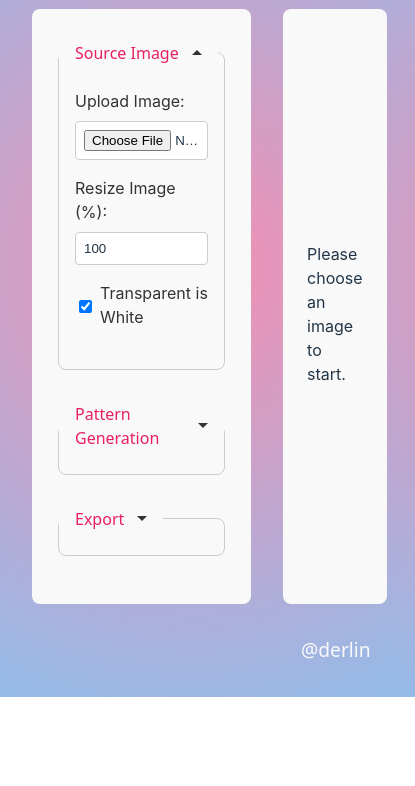
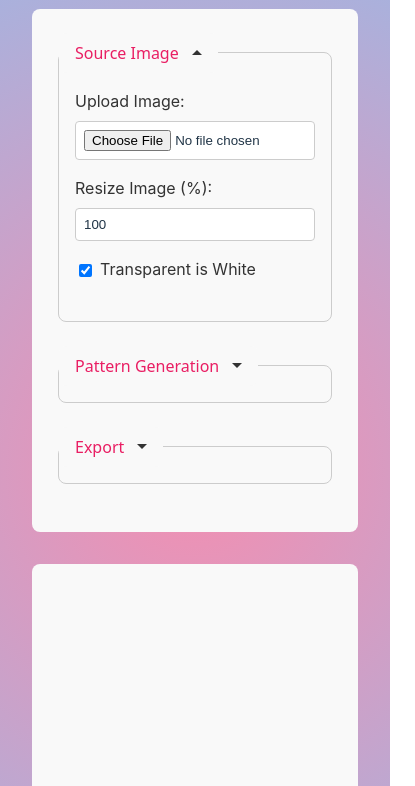
Before and after one commit to derlin/book-folding-pattern-generator, a website built with Vite: page index.html in a window 390 px wide. Shown: the part 162-948 px from the top of the page, 415 px wide, since content can reach past the window. Before the commit the page ends 859 px from the top, so only its background shows below. Built offline with nearby package versions, Linux system fonts and the light colour scheme; files whose address does not match are found by name.

Commit message:
style: fix mobile layout

```diff
--- a/src/style.css
+++ b/src/style.css
@@ -41,7 +41,8 @@
 
 @media (max-width: 750px) {
     html main {
-        grid-template-columns: 1fr;
+        display: flex;
+        flex-direction: column;
     }
 
     html .output {
```
